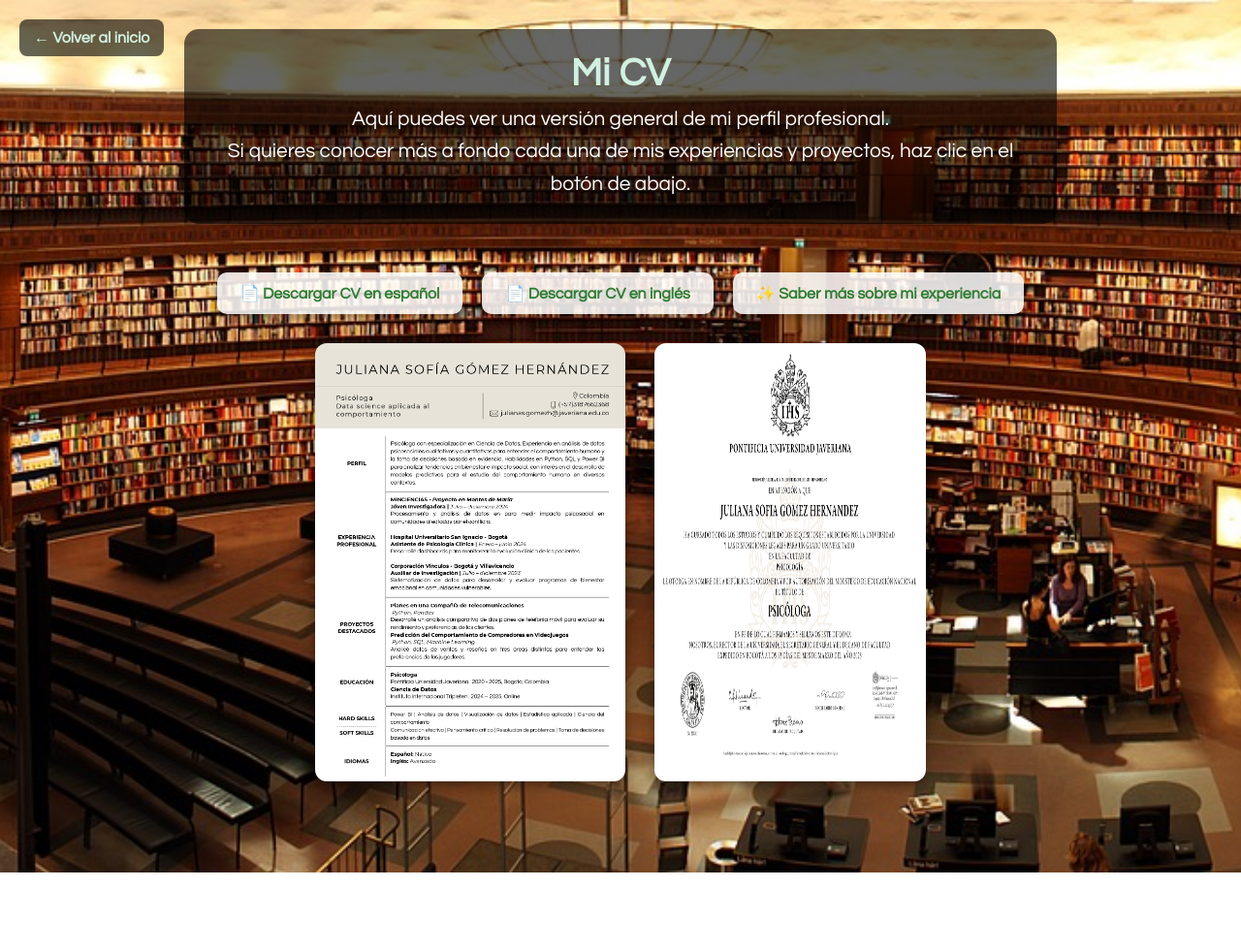
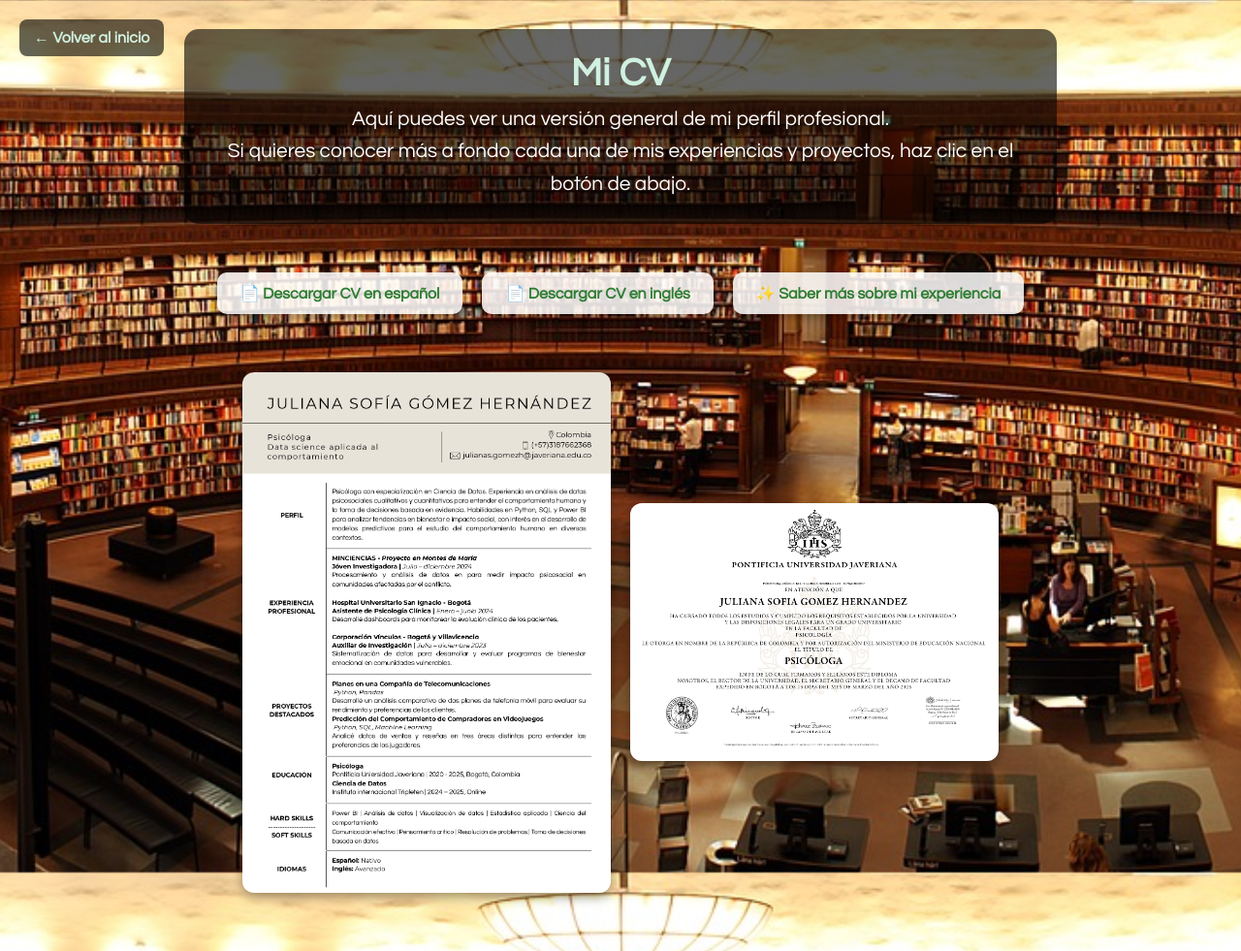
Before and after one commit to psiqsofia/psiquesofia, a Jekyll site: the page cv.html, which Jekyll copies as it is, in a window 1280 px wide. Shown: the whole page at 97% size. Built offline with Jekyll 4.4.1, drawn with Linux system fonts in a browser that asks for light colours; before the commit the page ends 900 px from its top, so only the background shows below that.

Commit message:
Update cv.html
Signed-off-by: Sofía <juanah2800@gmail.com>

```diff
--- a/cv.html
+++ b/cv.html
@@ -71,36 +71,41 @@
       color: #fff;
     }
 
-    .imagenes-cv {
-      display: flex;
-      flex-wrap: wrap;
-      justify-content: center;
-      gap: 30px;
-      margin-bottom: 40px;
+    .volver-inicio {
+      position: absolute;
+      top: 20px;
+      left: 20px;
+      text-decoration: none;
+      background-color: rgba(0, 0, 0, 0.6);
+      color: #d0f0e0;
+      padding: 10px 15px;
+      border-radius: 8px;
+      font-weight: bold;
+      transition: background-color 0.3s ease;
+      z-index: 1000;
     }
 
-   .imagenes-cv {
-  display: flex;
-  flex-wrap: wrap;
-  justify-content: center;
-  gap: 30px;
-  margin-bottom: 40px;
-}
+    .volver-inicio:hover {
+      background-color: rgba(0, 0, 0, 0.8);
+    }
 
-.imagenes-cv img {
-  max-width: 100%;
-  height: auto;
-  border-radius: 12px;
-  box-shadow: 0 4px 12px rgba(0, 0, 0, 0.4);
-}
+    .img-container {
+      display: flex;
+      justify-content: center;
+      align-items: center;
+      flex-wrap: wrap;
+      gap: 20px;
+      margin: 30px 0;
+    }
 
-.img-cv {
-  width: 320px;
-}
-
-.img-titulo {
-  width: 280px;
-}
+    .img-cv,
+    .img-titulo {
+      width: 380px; /* tamaño intermedio entre muy grande y muy chico */
+      max-width: 90%;
+      height: auto;
+      border-radius: 12px;
+      box-shadow: 0 4px 12px rgba(0, 0, 0, 0.4);
+    }
 
     @media (max-width: 768px) {
       h1 {
@@ -117,38 +122,20 @@
         text-align: center;
       }
 
-      .imagenes-cv {
-        flex-direction: column;
-        align-items: center;
+      .img-cv,
+      .img-titulo {
+        width: 90%;
       }
-
-      .img-cv, .img-titulo {
-        max-width: 90%;
-      }
-    }.volver-inicio {
-  position: absolute;
-  top: 20px;
-  left: 20px;
-  text-decoration: none;
-  background-color: rgba(0, 0, 0, 0.6);
-  color: #d0f0e0;
-  padding: 10px 15px;
-  border-radius: 8px;
-  font-weight: bold;
-  transition: background-color 0.3s ease;
-  z-index: 1000;
-}
-
-.volver-inicio:hover {
-  background-color: rgba(0, 0, 0, 0.8);
-}
+    }
   </style>
 </head>
 <body>
   <a href="index.html" class="volver-inicio">← Volver al inicio</a>
+
   <div class="intro">
     <h1>Mi CV</h1>
-    <p>Aquí puedes ver una versión general de mi perfil profesional.<br>Si quieres conocer más a fondo cada una de mis experiencias y proyectos, haz clic en el botón de abajo.</p>
+    <p>Aquí puedes ver una versión general de mi perfil profesional.<br>
+    Si quieres conocer más a fondo cada una de mis experiencias y proyectos, haz clic en el botón de abajo.</p>
   </div>
 
   <div class="botones">
@@ -157,7 +144,7 @@
     <a href="cv_detalle.html">✨ Saber más sobre mi experiencia</a>
   </div>
 
-  <div class="imagenes-cv">
+  <div class="img-container">
     <img src="images/cv.jpg" alt="CV" class="img-cv" />
     <img src="images/Diploma.jpg" alt="Título Profesional" class="img-titulo" />
   </div>
```
